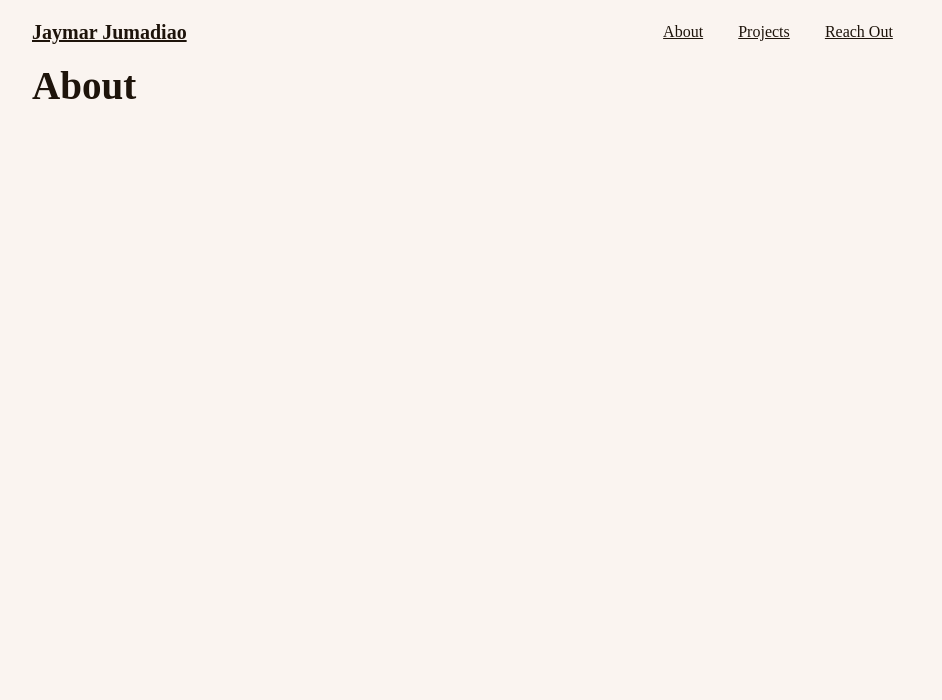
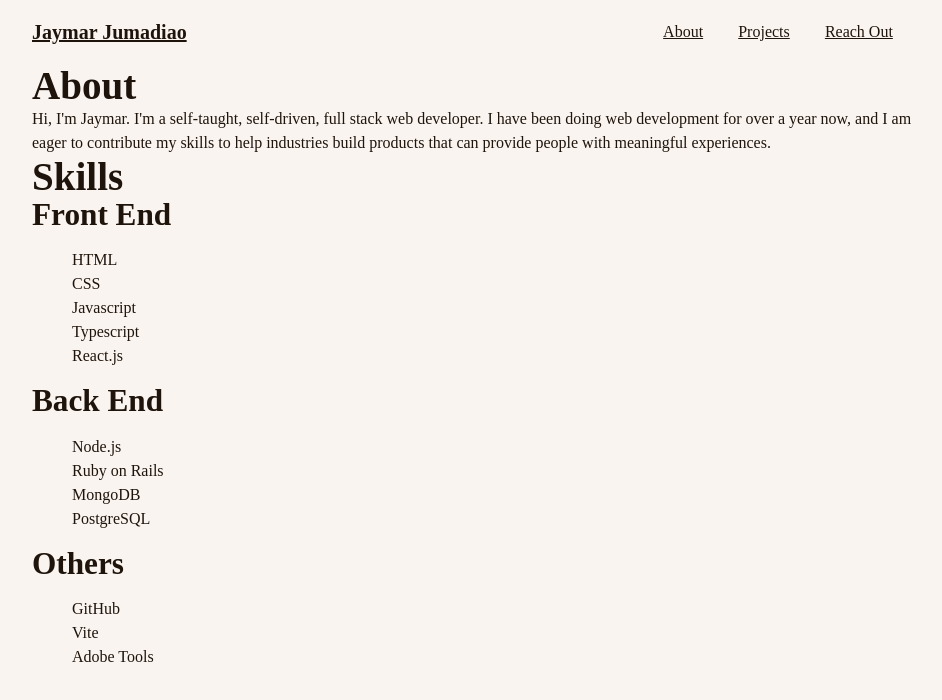
Before and after one commit to kalamansi10/portfolio-react, a React (Vite) app: page /about in a window 1280 px wide. Shown: the top 700 px of the page, without its empty margins (160-1102 px from the left). Built offline with nearby package versions, Linux system fonts and the light colour scheme; a web font is replaced by a local one.

Commit message:
Initial about page layout

```diff
--- a/src/pages/About.tsx
+++ b/src/pages/About.tsx
@@ -2,7 +2,34 @@ const About: React.FC = () => {
   return (
     <div>
       <h2>About</h2>
-      <p></p>
+      <p>
+        Hi, I'm Jaymar. I'm a self-taught, self-driven, full stack web
+        developer. I have been doing web development for over a year now, and I
+        am eager to contribute my skills to help industries build products that
+        can provide people with meaningful experiences.
+      </p>
+      <h2>Skills</h2>
+      <h3>Front End</h3>
+      <ul>
+        <li>HTML</li>
+        <li>CSS</li>
+        <li>Javascript</li>
+        <li>Typescript</li>
+        <li>React.js</li>
+      </ul>
+      <h3>Back End</h3>
+      <ul>
+        <li>Node.js</li>
+        <li>Ruby on Rails</li>
+        <li>MongoDB</li>
+        <li>PostgreSQL</li>
+      </ul>
+      <h3>Others</h3>
+      <ul>
+        <li>GitHub</li>
+        <li>Vite</li>
+        <li>Adobe Tools</li>
+      </ul>
     </div>
   );
 };
```
